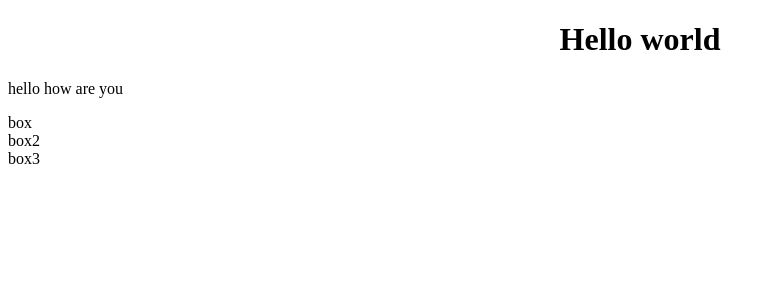
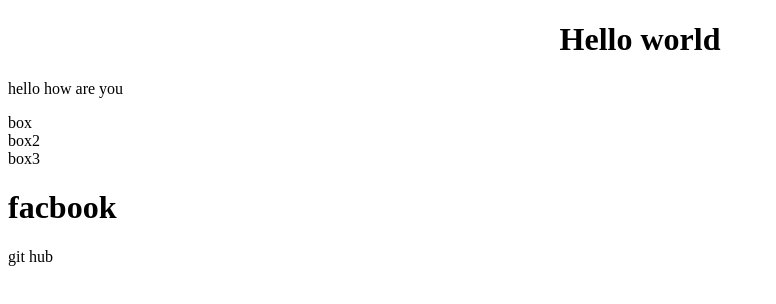
Before and after one commit to rakibul6240/my_project, a plain HTML site: page index.html in a window 1280 px wide. Shown: the whole page, without its empty margins (0-776 px from the left). Drawn offline with Linux system fonts and the light colour scheme.

Commit message:
feat: add footer

```diff
--- a/index.html
+++ b/index.html
@@ -11,5 +11,9 @@
     <div>box</div>
     <div>box2</div>
     <div>box3</div>
+    <footer>
+        <h1>facbook</h1>
+        <p>git hub</p>
+    </footer>
 </body>
 </html>
```
